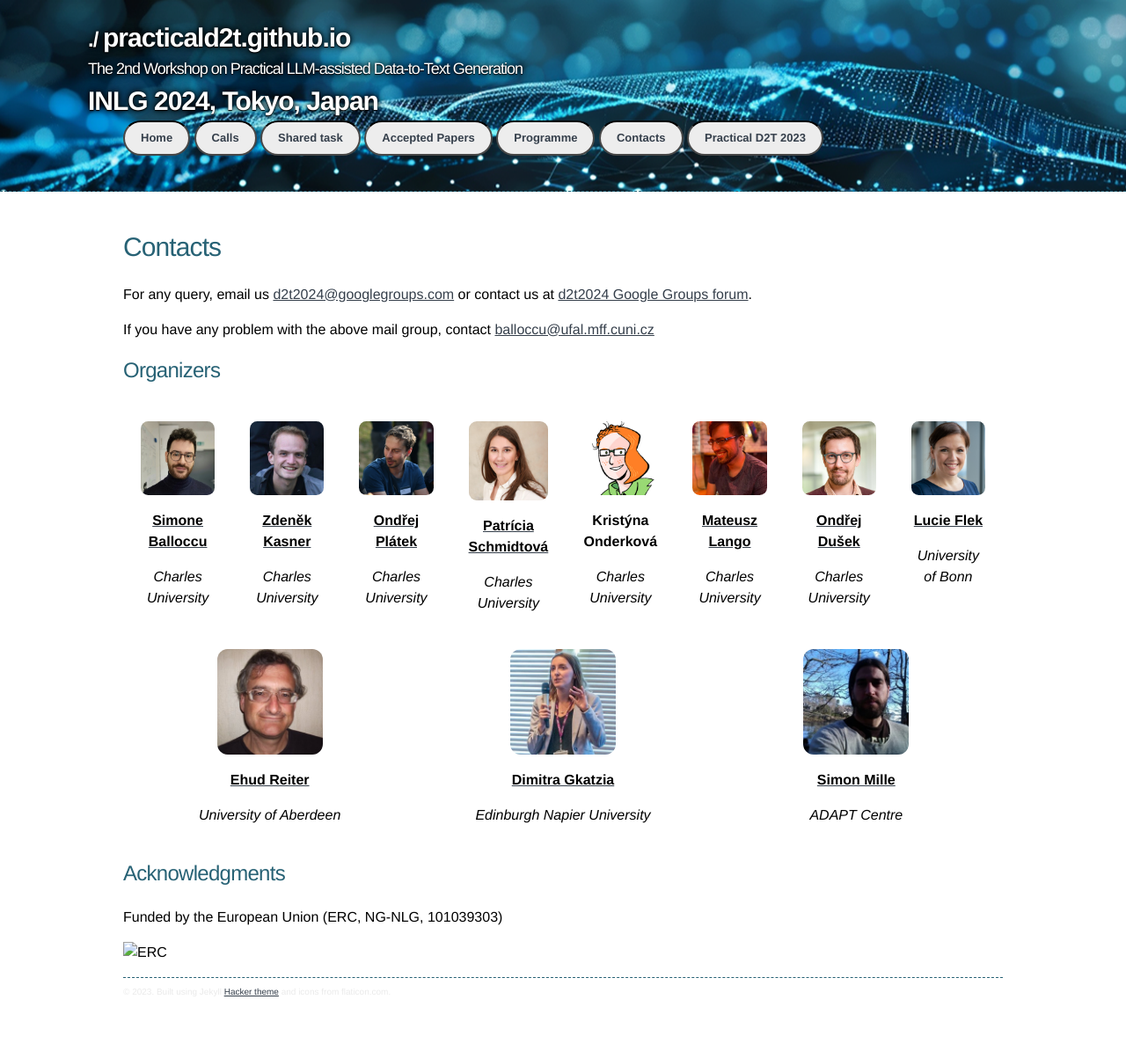
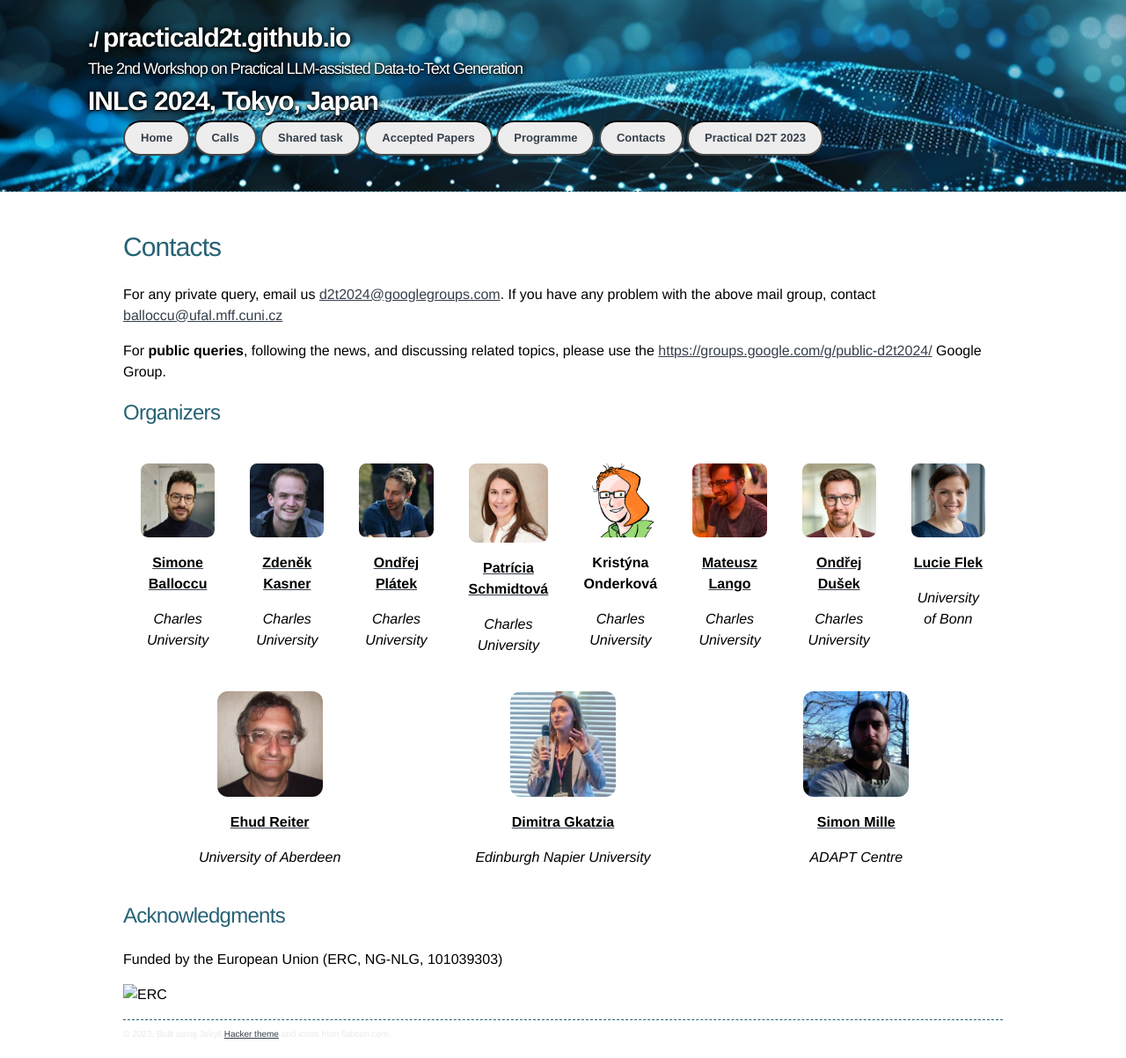
Before and after one commit to practicald2t/practicald2t.github.io, a Jekyll site: the page built from pages/contacts.md, in a window 1280 px wide. Shown: the whole page at 88% size. Built offline with Jekyll 4.4.1, drawn with Linux system fonts in a browser that asks for light colours; before the commit the page ends 1155 px from its top, so only the background shows below that.

Commit message:
public group link

```diff
--- a/pages/contacts.md
+++ b/pages/contacts.md
@@ -12,9 +12,10 @@ layout: default
 </div>
 
 # Contacts
-For any query, email us [d2t2024@googlegroups.com](mailto:practicald2t@googlegroups.com) or contact us at [d2t2024 Google Groups forum](https://groups.google.com/g/d2t2024).
+For any private query, email us [d2t2024@googlegroups.com](mailto:practicald2t@googlegroups.com).
+If you have any problem with the above mail group, contact [balloccu@ufal.mff.cuni.cz](balloccu@ufal.mff.cuni.cz)
 
-If you have any problem with the above mail group, contact [balloccu@ufal.mff.cuni.cz](balloccu@ufal.mff.cuni.cz)
+For **public queries**, following the news, and discussing related topics, please use the [https://groups.google.com/g/public-d2t2024/](https://groups.google.com/g/public-d2t2024/) Google Group.
 
 ## Organizers
 
```
